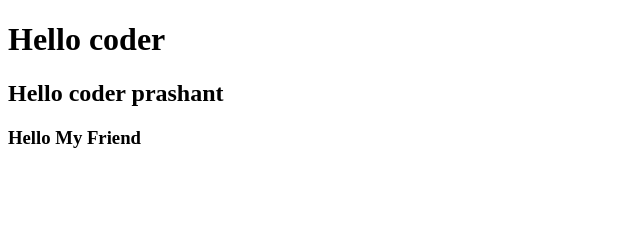
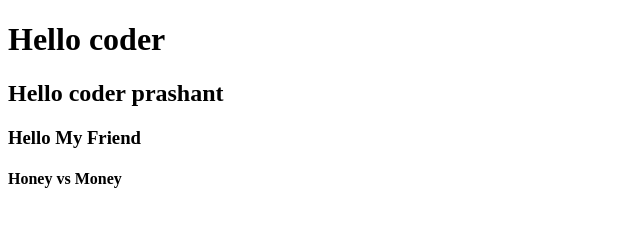
Before and after one commit to Prashant1b/Git-Learning, a plain HTML site: page index.html in a window 1280 px wide. Shown: the whole page, without its empty margins (0-640 px from the left). Drawn offline with Linux system fonts and the light colour scheme.

Commit message:
latest changes

```diff
--- a/index.html
+++ b/index.html
@@ -9,6 +9,7 @@
     <h1>Hello coder </h1>
     <h2>Hello coder prashant</h2>
     <h3>Hello My Friend</h3>
+    <h4>Honey vs Money</h4>
     <script src="first.js"></script>
 </body>
 </html>
```
